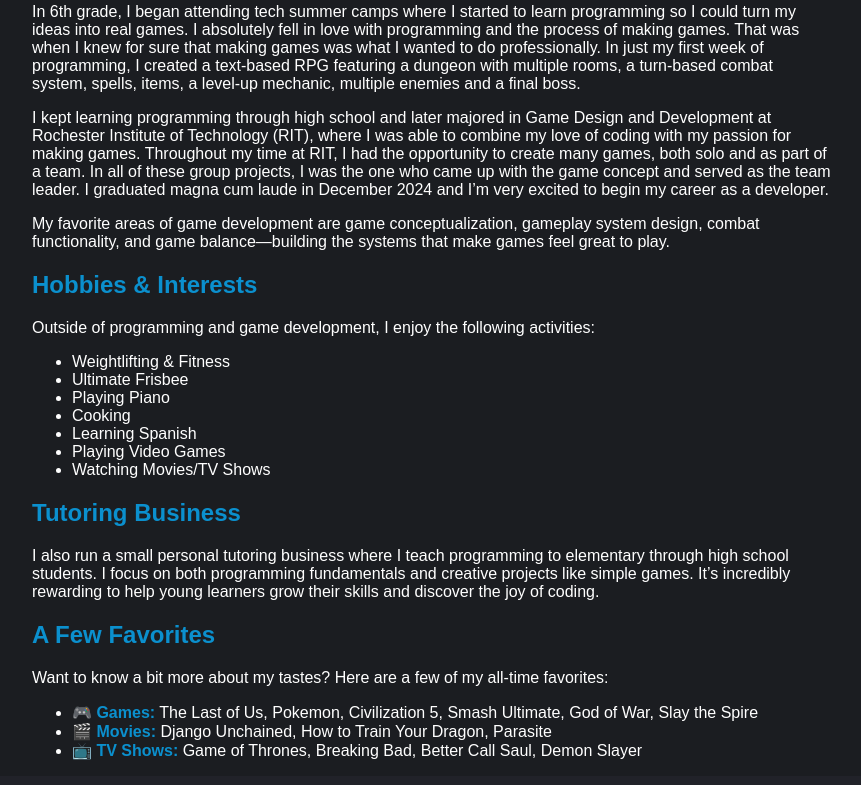
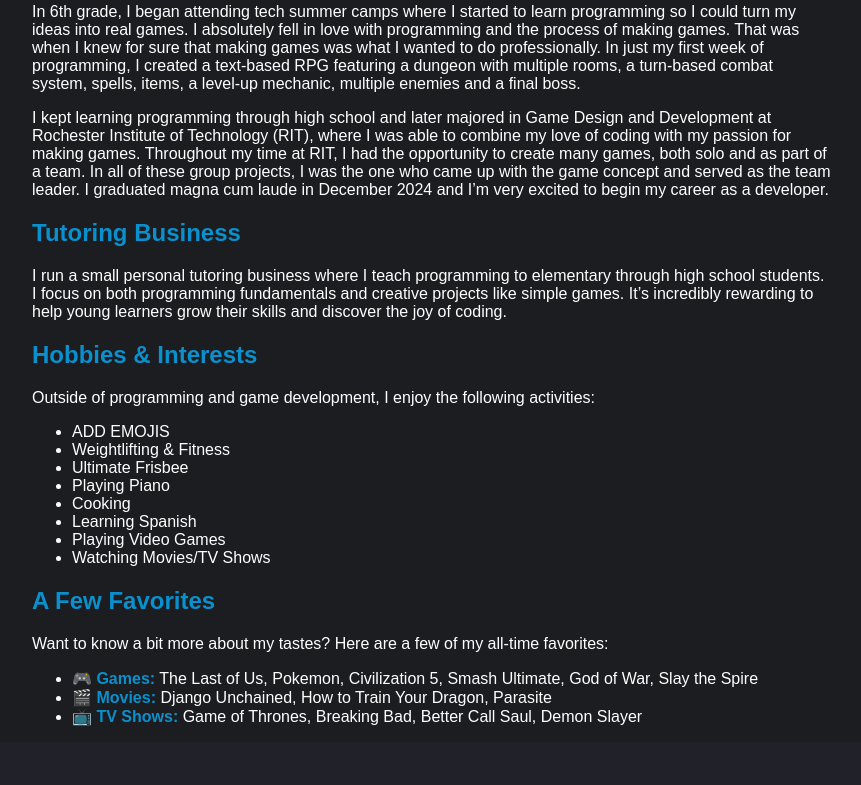
Before and after one commit to trm2418/Portfolio, a plain HTML site: page about.html in a window 1280 px wide. Shown: the part 649-1434 px from the top of the page, without its empty margins (208-1069 px from the left). Drawn offline with Linux system fonts and the light colour scheme.

Commit message:
small changes to home and about page

```diff
--- a/about.html
+++ b/about.html
@@ -35,8 +35,11 @@
     <p>
       I kept learning programming through high school and later majored in Game Design and Development at Rochester Institute of Technology (RIT), where I was able to combine my love of coding with my passion for making games. Throughout my time at RIT, I had the opportunity to create many games, both solo and as part of a team. In all of these group projects, I was the one who came up with the game concept and served as the team leader. I graduated magna cum laude in December 2024 and I’m very excited to begin my career as a developer.
     </p>
+
+
+    <h2>Tutoring Business</h2>
     <p>
-      My favorite areas of game development are game conceptualization, gameplay system design, combat functionality, and game balance—building the systems that make games feel great to play.
+      I run a small personal tutoring business where I teach programming to elementary through high school students. I focus on both programming fundamentals and creative projects like simple games. It’s incredibly rewarding to help young learners grow their skills and discover the joy of coding.
     </p>
 
     <h2>Hobbies & Interests</h2>
@@ -44,6 +47,7 @@
       Outside of programming and game development, I enjoy the following activities:
     </p>
     <ul>
+      <li>ADD EMOJIS</li>
       <li>Weightlifting & Fitness</li>
       <li>Ultimate Frisbee</li>
       <li>Playing Piano</li>
@@ -52,11 +56,6 @@
       <li>Playing Video Games</li>
       <li>Watching Movies/TV Shows</li>
     </ul>
-
-    <h2>Tutoring Business</h2>
-    <p>
-      I also run a small personal tutoring business where I teach programming to elementary through high school students. I focus on both programming fundamentals and creative projects like simple games. It’s incredibly rewarding to help young learners grow their skills and discover the joy of coding.
-    </p>
 
     <h2>A Few Favorites</h2>
     <p>Want to know a bit more about my tastes? Here are a few of my all-time favorites:</p>
```
Also changed, not shown: index.html (+3 -1 lines), projects.html (+1 -1 lines).
